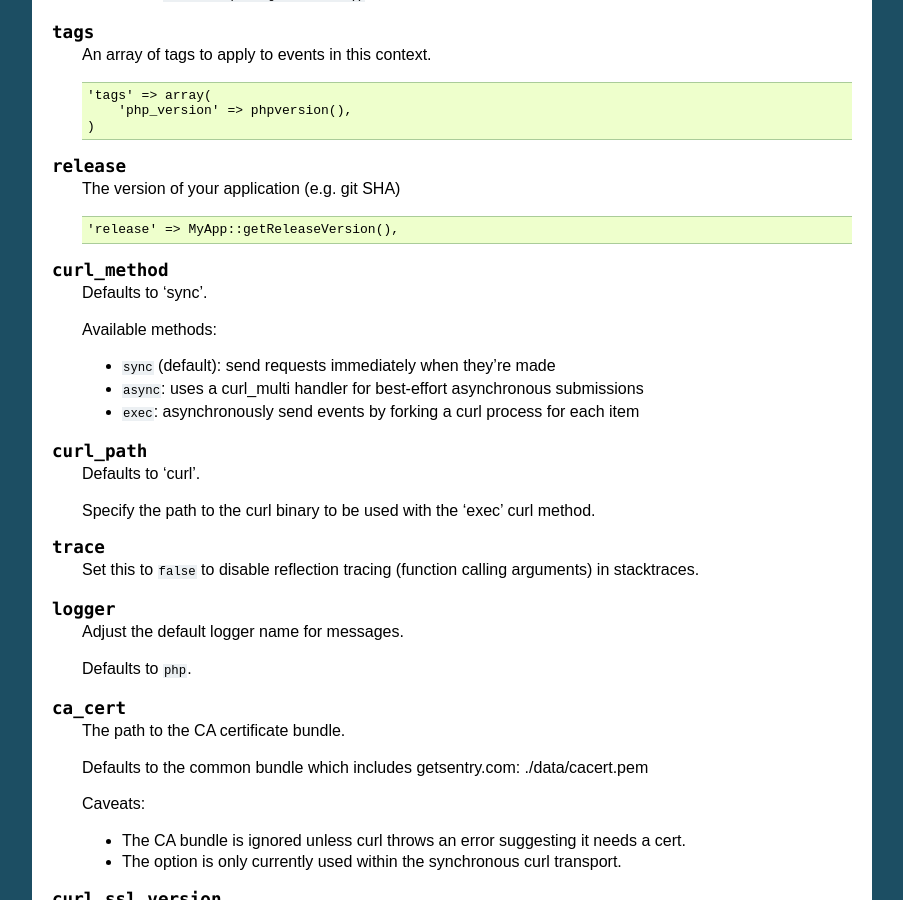
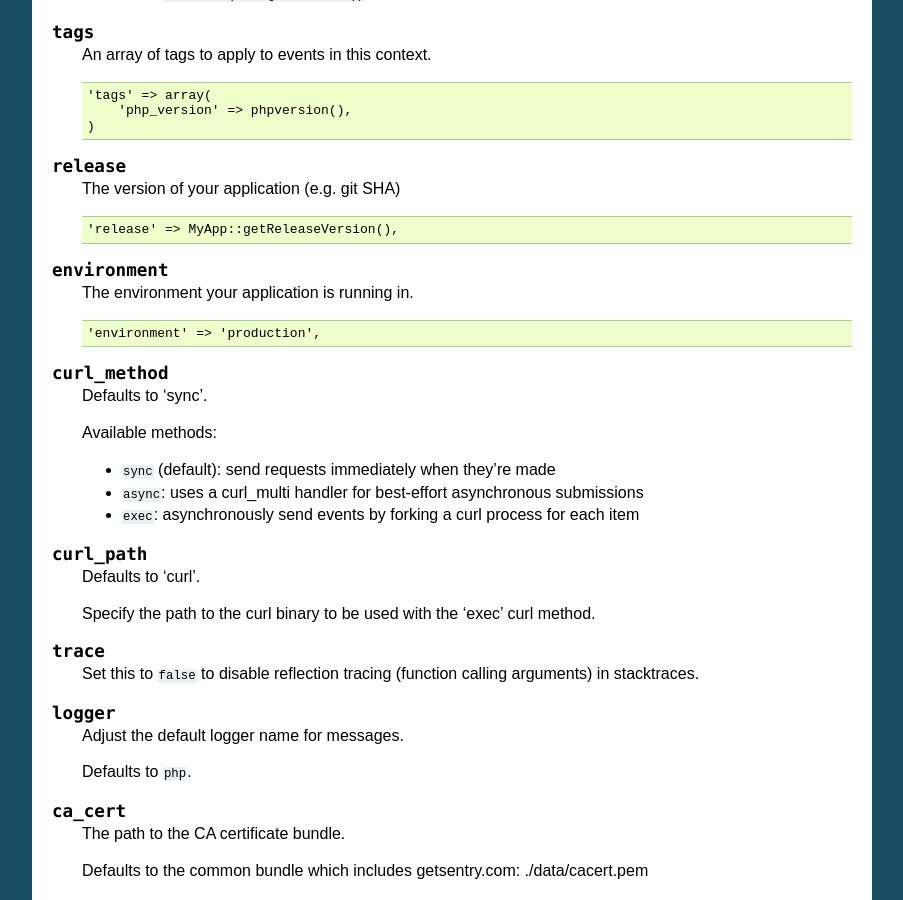
Before and after one commit to getsentry/sentry-php, a Sphinx documentation site: the page built from docs/config.rst, in a window 1280 px wide and 900 px high, scrolled down 397 px. Shown: the whole window, without its empty margins (198-1101 px from the left). Built offline with Sphinx 7.4.7, drawn with Linux system fonts in a browser that asks for light colours; the version number could not be read and is left out.

Commit message:
Basic docs for environment attribute

```diff
--- a/docs/config.rst
+++ b/docs/config.rst
@@ -39,6 +39,14 @@ The following settings are available for the client:
     .. code-block:: php
 
         'release' => MyApp::getReleaseVersion(),
+
+.. describe:: environment
+
+    The environment your application is running in.
+
+    .. code-block:: php
+
+        'environment' => 'production',
 
 .. describe:: curl_method
 
```
